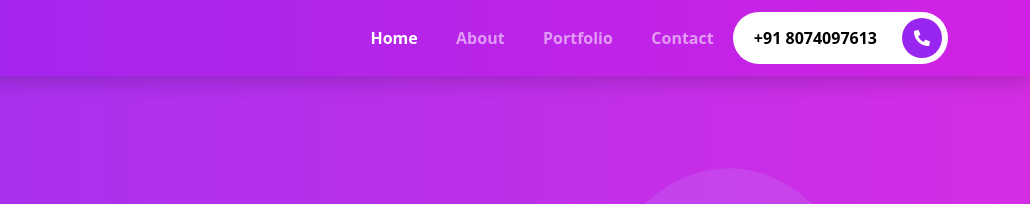
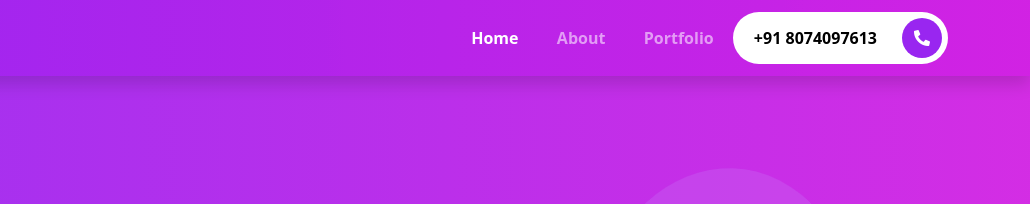
Before and after one commit to vamshidhar171/portfolio.github.io, a website: page index.html in a window 1280 px wide. Shown: the top 204 px of the page, 250-1280 px from the left. Drawn offline with nearby package versions, Linux system fonts and the light colour scheme; files that its build step writes are made by us from their sources.

Commit message:
Add files via upload

```diff
--- a/index.html
+++ b/index.html
@@ -33,7 +33,7 @@
           <li class="nav-item"><a class="nav-link active" aria-current="page" href="index.html">Home</a></li>
           <li class="nav-item"><a class="nav-link" href="#services">About</a></li>
           <li class="nav-item"><a class="nav-link" href="#portfolio">portfolio</a></li>
-          <li class="nav-item"><a class="nav-link" href="#contact">contact</a>
+          <!-- <li class="nav-item"><a class="nav-link" href="#contact">contact</a> -->
           </li>
         </ul>
         <button type="button" class="rounded-pill btn-rounded">
```
